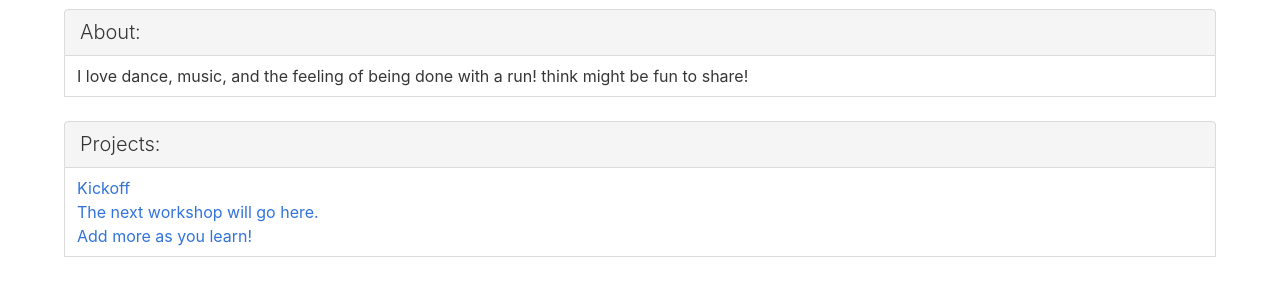
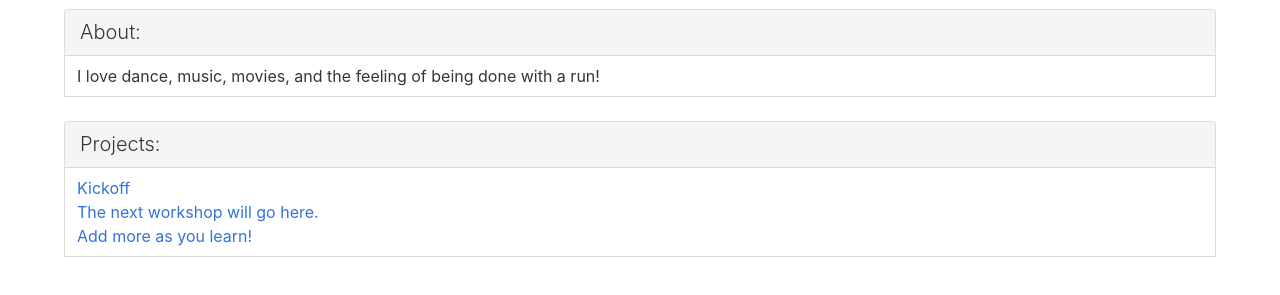
Before and after one commit to swexler16/swexler16.github.io, a plain HTML site: page chicktech-2018-2019/index.html in a window 1280 px wide. Shown: the part 175-470 px from the top of the page. Drawn offline with nearby package versions, Linux system fonts and the light colour scheme; a script that the page names is missing.

Commit message:
Update index.html

```diff
--- a/chicktech-2018-2019/index.html
+++ b/chicktech-2018-2019/index.html
@@ -36,7 +36,7 @@
 
             <section class="panel">
                 <h2 class="panel-heading">About:</h2>
-                <p class="panel-block"> I love dance, music, and the feeling of being done with a run! think might be fun to share!</p>
+                <p class="panel-block"> I love dance, music, movies, and the feeling of being done with a run! </p>
             </section>
 
             <section class="panel">
```
